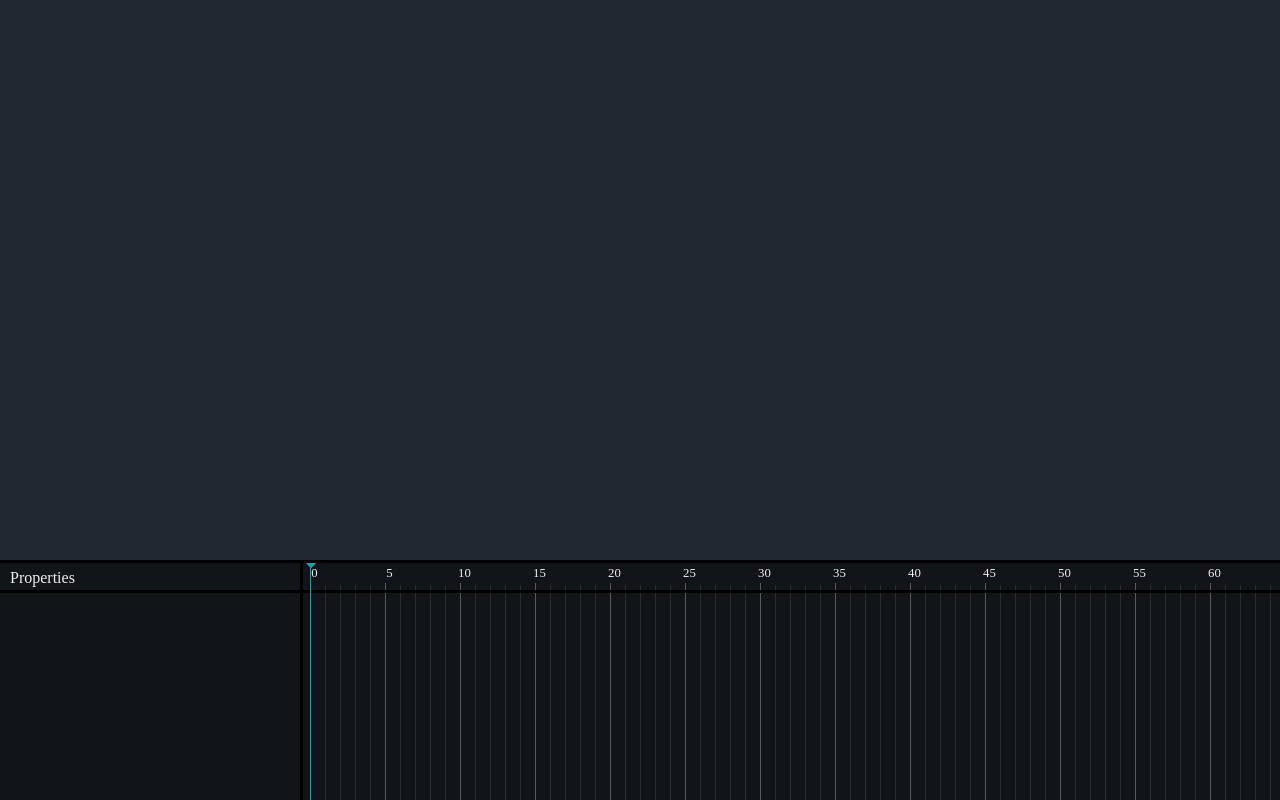
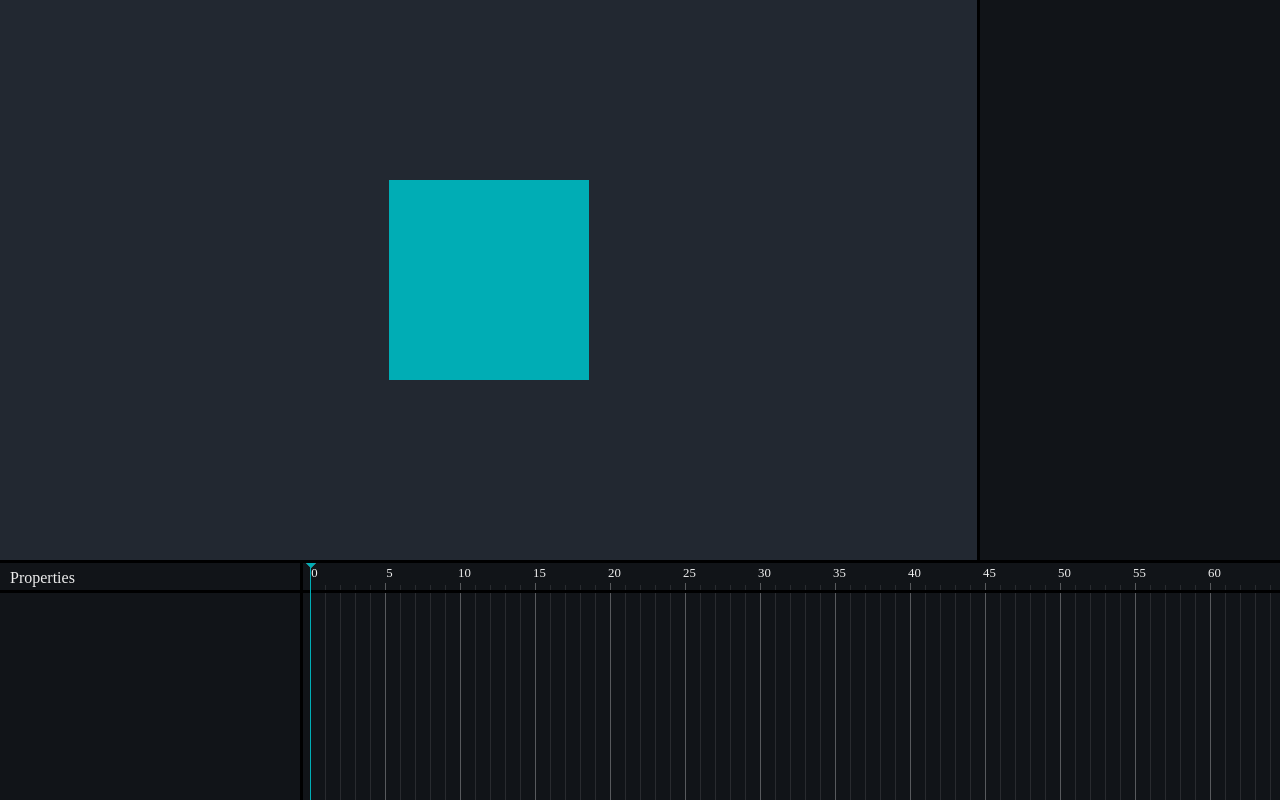
Before and after one commit to OmidRasouli/animotion, a React (Create React App) app: page / in a window 1280 px wide. Built offline with nearby package versions, Linux system fonts and the light colour scheme.

Commit message:
Add sample

```diff
--- a/src/App.module.scss
+++ b/src/App.module.scss
@@ -1,3 +1,5 @@
+@use "./colors" as *;
+
 .container {
   width: 100vw;
   height: 100vh;
@@ -8,5 +10,18 @@
   .viewport {
     width: 100vw;
     flex-grow: 1;
+    display: flex;
+
+    .result {
+      flex-grow: 1;
+      display: flex;
+      justify-content: center;
+      align-items: center;
+      .output {
+        width: 200px;
+        height: 200px;
+        background-color: $accent_color;
+      }
+    }
   }
 }
--- a/src/App.tsx
+++ b/src/App.tsx
@@ -1,10 +1,16 @@
 import TimeLine from "./component/TimeLine/TimeLine";
 import style from "./App.module.scss";
+import SideBar from "./component/SideBar/SideBar";
 
 export default function App() {
   return (
     <div className={style.container}>
-      <div className={style.viewport}></div>
+      <div className={style.viewport}>
+        <div className={style.result}>
+          <div className={style.output}></div>
+        </div>
+        <SideBar />
+      </div>
       <TimeLine />
     </div>
   );
```
